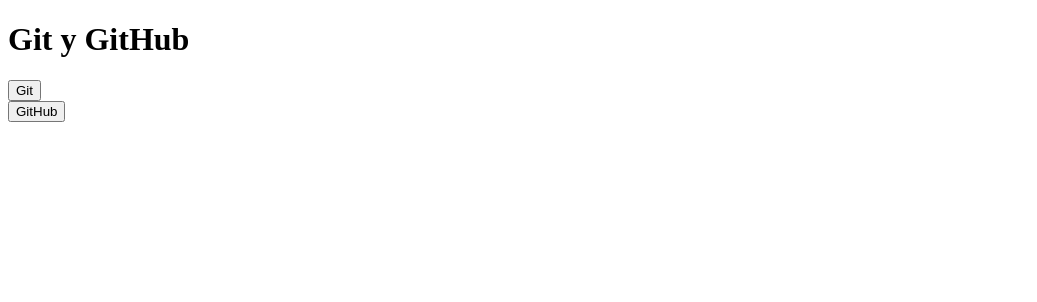
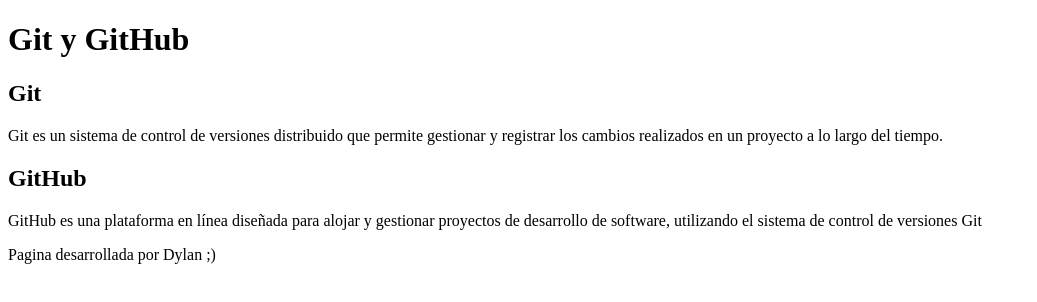
Before and after one commit to Dylnn008/Practico-Evaluativo, a plain HTML site: page index.html in a window 1280 px wide. Shown: the whole page, without its empty margins (0-1037 px from the left). Drawn offline with Linux system fonts and the light colour scheme.

Commit message:
estructura terminada

```diff
--- a/index.html
+++ b/index.html
@@ -6,12 +6,26 @@
     <title>Practico Evaluativo</title>
 </head>
 <body>
+
     <header>
          <h1>Git y GitHub</h1>
     </header>
-    <nav>
-        <button>Git</button><br>
-        <button>GitHub</button>
-    </nav>
+
+    <article>
+        <aside>
+        <h2>Git</h2>
+        <p>Git es un sistema de control de versiones distribuido que permite gestionar y registrar los cambios realizados en un proyecto a lo largo del tiempo.</p>
+        </aside>
+
+        <aside>
+        <h2>GitHub</h2>
+        <p>GitHub es una plataforma en línea diseñada para alojar y gestionar proyectos de desarrollo de software, utilizando el sistema de control de versiones Git</p>
+        </aside>
+    </article>
+
+    <footer>
+        Pagina desarrollada por Dylan ;)
+    </footer>
+
 </body>
 </html>
```
